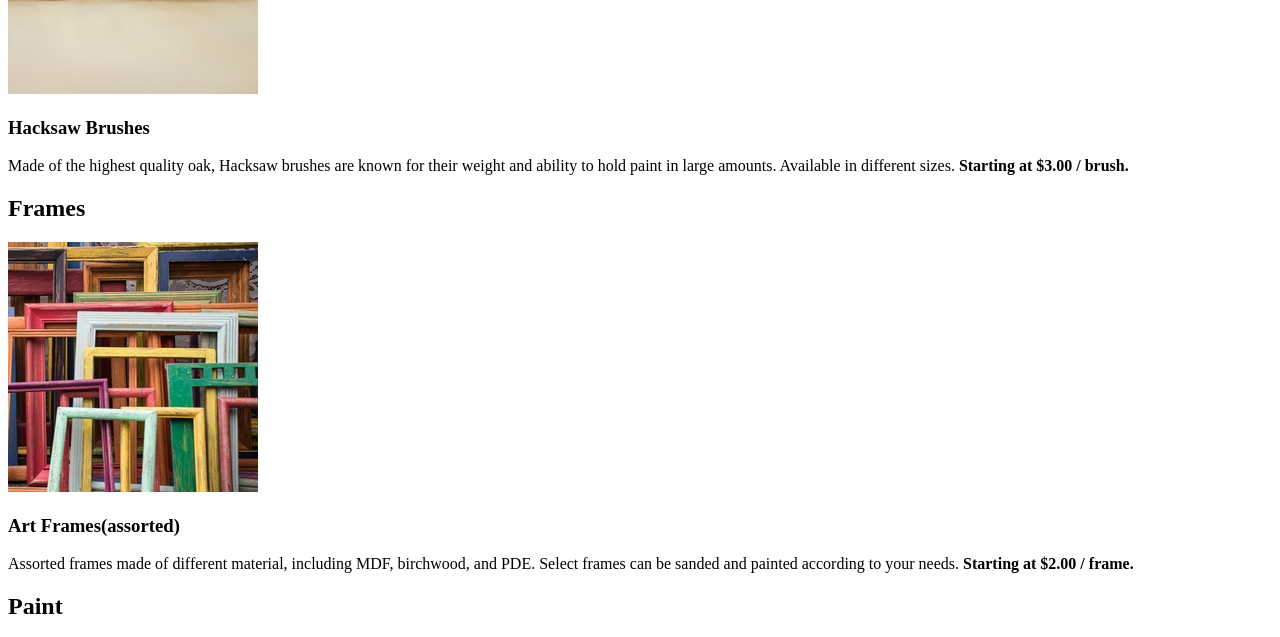
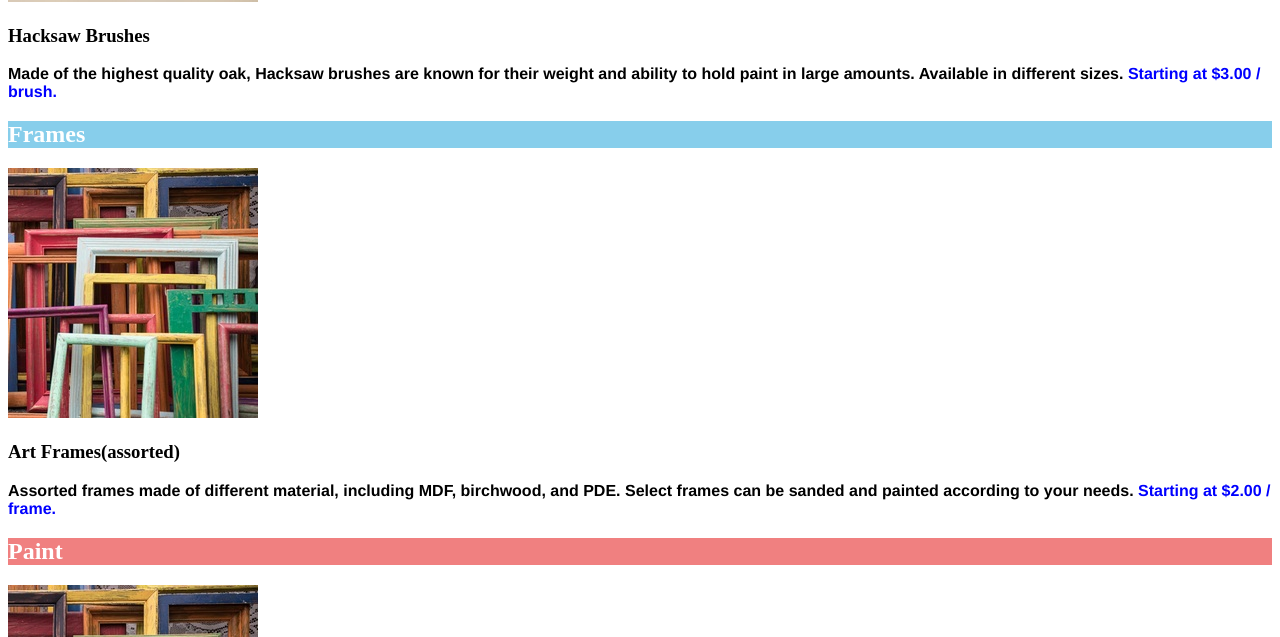
Before and after one commit to CyberKidLeko/DasmotoArtsAndCafts, a plain HTML site: page index.html in a window 1280 px wide. Shown: the part 283-920 px from the top of the page. Drawn offline with Linux system fonts and the light colour scheme.

Commit message:
linked css file

```diff
--- a/index.html
+++ b/index.html
@@ -1,6 +1,8 @@
 <!DOCTYPE html>
 <html>
 <head>
+    <link rel="stylesheet" href="src\css\index.css">
+
   <title>Dasmoto's Arts & Crafts</title>
 </head>
 
```
